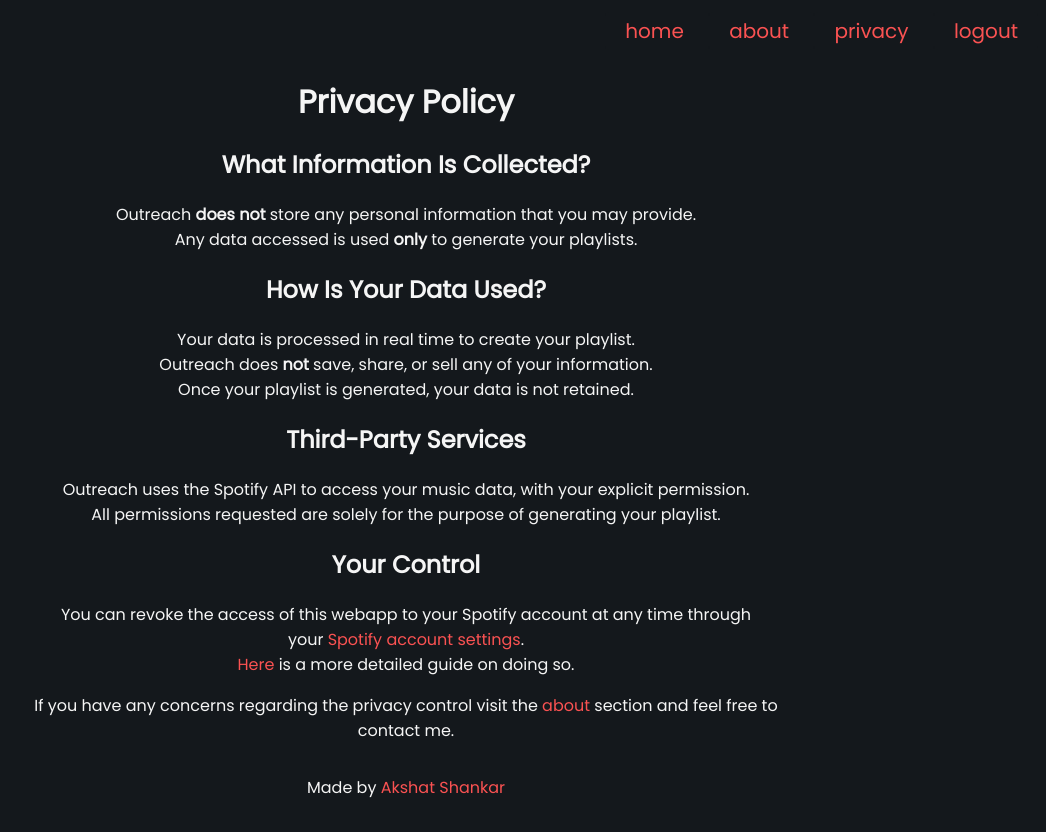
After one commit to akshatshankarr/archivvy, a Flask app: page /privacy in a window 1280 px wide. The commit adds this page. Shown: the whole page, without its empty margins (234-1280 px from the left). Run offline with Flask 3, Linux system fonts and the light colour scheme.

Commit message:
removing page redundancies

```diff
--- a/static/css/base.css
+++ b/static/css/base.css
@@ -1,20 +1,9 @@
 @import url('https://fonts.googleapis.com/css?family=Poppins');
 
-body {
+html {
     color: whitesmoke;
     font-family: Poppins;
     background-color: #14181c;
-}
-
-.content-container{
-    text-align: center;
-    margin: 0 10em;
-}
-
-.navbar{
-    margin-top: 1em;
-    text-align: end;
-    margin-bottom: 2em;
 }
 
 a:visited {
@@ -23,6 +12,12 @@ a:visited {
 
 a{
     text-decoration: none;
+}
+
+.navbar{
+    margin-top: 1em;
+    text-align: end;
+    margin-bottom: 2em;
 }
 
 .right-button{
@@ -41,3 +36,17 @@ a{
     background-color: #fa5252;
     color: #fff;
 }
+
+.content-container{
+    text-align: center;
+    margin: 0 15em;
+}
+
+.footer{
+    margin: 2em;
+    text-align: center;
+}
+
+.red{
+    color: #fa5252;
+}
--- /dev/null
+++ b/static/css/privacy.css
@@ -0,0 +1,13 @@
+.privacy-container ul {
+    list-style-type: none;
+    padding-left: 0;
+    margin: 0 2em;
+}
+
+a{
+    color: #fa5252;
+}
+
+a:visited{
+    color: #fa5252;
+}
--- a/templates/base.html
+++ b/templates/base.html
@@ -16,5 +16,9 @@
     <div class="content-container">
         {% block content %}{% endblock %}
     </div>
+
+    <footer class="footer">
+        Made by <a href="https://www.linkedin.com/in/akshatshankar15/" target="_blank" rel="noopener noreferrer" class="red"> Akshat Shankar
+    </footer>
 </body>
 </html>
--- a/templates/landing.html
+++ b/templates/landing.html
@@ -9,7 +9,7 @@
         <h1> Outreach </h1>
         <h2> Your friendly neighbourhood playlist curator </h2>
     </div>
-    <div class="landing-text">
+    <div>
         <a href="/login" class="login-button"> Log in with Spotify </a>
     </div>
 {% endblock %}
--- /dev/null
+++ b/templates/privacy.html
@@ -0,0 +1,44 @@
+{% extends "base.html" %}
+
+{% block head %}
+    <link rel="stylesheet" href="{{url_for ('static', filename='css/privacy.css')}}">
+{% endblock %}
+
+{% block content %}
+<div class="privacy-container">
+    <h1>Privacy Policy</h1>
+
+    <h2>What Information Is Collected?</h2>
+    <ul>
+        <li>Outreach <strong>does not</strong> store any personal information that you may provide.</li>
+        <li>Any data accessed is used <strong>only</strong> to generate your playlists.</li>
+    </ul>
+
+    <h2>How Is Your Data Used?</h2>
+    <ul>
+        <li>Your data is processed in real time to create your playlist.</li>
+        <li>Outreach does <strong>not</strong> save, share, or sell any of your information.</li>
+        <li>Once your playlist is generated, your data is not retained.</li>
+    </ul>
+
+    <h2>Third-Party Services</h2>
+    <ul>
+        <li>Outreach uses the Spotify API to access your music data, with your explicit permission.</li>
+        <li>All permissions requested are solely for the purpose of generating your playlist.</li>
+    </ul>
+
+    <h2>Your Control</h2>
+    <ul>
+        <li>You can revoke the access of this webapp to your Spotify account at any time through your
+            <a href="http://www.spotify.com/account/apps/?_ga=2.57194153.2059435232.1677244602-1044990631.1616788427" target="_blank" rel="noopener noreferrer">
+                Spotify account settings</a>.
+        </li>
+        <li>
+            <a href="https://support.spotify.com/us/article/spotify-on-other-apps/" target="_blank" rel="noopener noreferrer">
+                Here</a> is a more detailed guide on doing so.
+        </li>
+    </ul>
+
+    <p>If you have any concerns regarding the privacy control visit the <a href="/about"> about</a> section and feel free to contact me. </p>
+</div>
+{% endblock %}
--- a/templates/tracks_added.html
+++ b/templates/tracks_added.html
@@ -5,10 +5,8 @@
 {% endblock %}
 
 {% block content %}
-  <center>
   <h3> Here's your recently played tracks!</h3>
   <p> Click the x to remove the track from your archive</p>
-  </center>
   <ul id="tracks-list">
     {% for title, album_cover, track_id in tracks %}
       <li data-track-id="{{ track_id }}">
```
Also changed, not shown: static/css/about.css (+12 -0 lines), static/css/get_archive.css (added, +7 -0 lines), static/css/home.css (+18 -1 lines), static/css/init_archive.css (deleted, +0 -57 lines), static/css/tracks_added.css (+0 -36 lines), static/js/init_archive.js (deleted, +0 -34 lines), templates/about.html (+12 -10 lines), templates/get_archive.html (added, +19 -0 lines), templates/home.html (+11 -14 lines), templates/init_archive.html (deleted, +0 -18 lines). Lines whose indentation alone changed are shown as unchanged.
